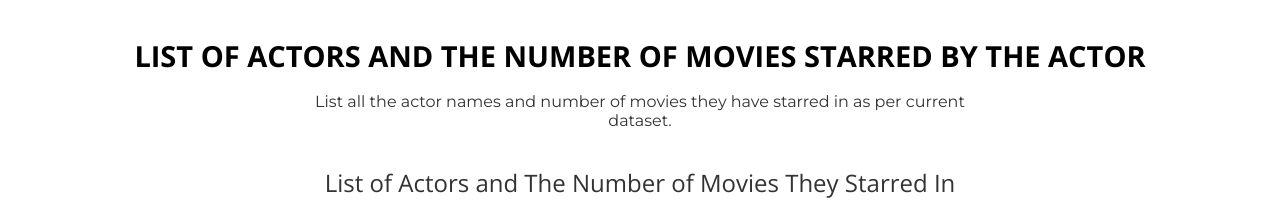
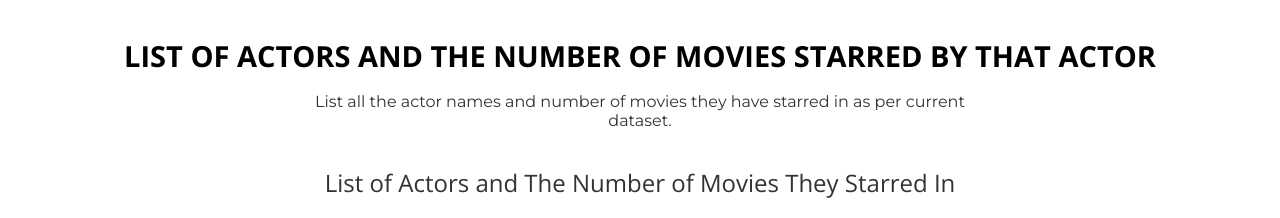
Before and after one commit to satrio-yudhoatmojo/CS532-Database-Systems-Spring-2020, a Flask app: page /actors in a window 1280 px wide. Shown: the part 70-288 px from the top of the page. Run offline with Flask 2, Linux system fonts and the light colour scheme; data that the repository does not hold is empty; some libraries are stand-ins or nearby versions; some web fonts are replaced.

Commit message:
Updated the title of Q4 replaced the with that

```diff
--- a/Project-03/src/templates/index.html
+++ b/Project-03/src/templates/index.html
@@ -102,7 +102,7 @@ table, th, td {
 						  </tr>
 						   <tr>
 							<td>3</td>
-							<td>List of actors and the number of movies starred by the actor</td>
+							<td>List of actors and the number of movies starred by that actor</td>
 							<td><a href="/actors">View</a></td>
 						  </tr>
 						   <tr>
--- a/Project-03/src/templates/query3.html
+++ b/Project-03/src/templates/query3.html
@@ -4,7 +4,7 @@
 <!-- assignments-section -->
 <section class="assignmets-section1" id="assignments">
 	<div class="container">
-		<h2 class="section-heading text-center">List of actors and the number of movies starred by the actor</h2>
+		<h2 class="section-heading text-center">List of actors and the number of movies starred by that actor</h2>
 		<p class="section-intro text-center">List all the actor names and number of movies they have starred in as per current dataset.</p>
 		<div class="row">
 			<div>
```
